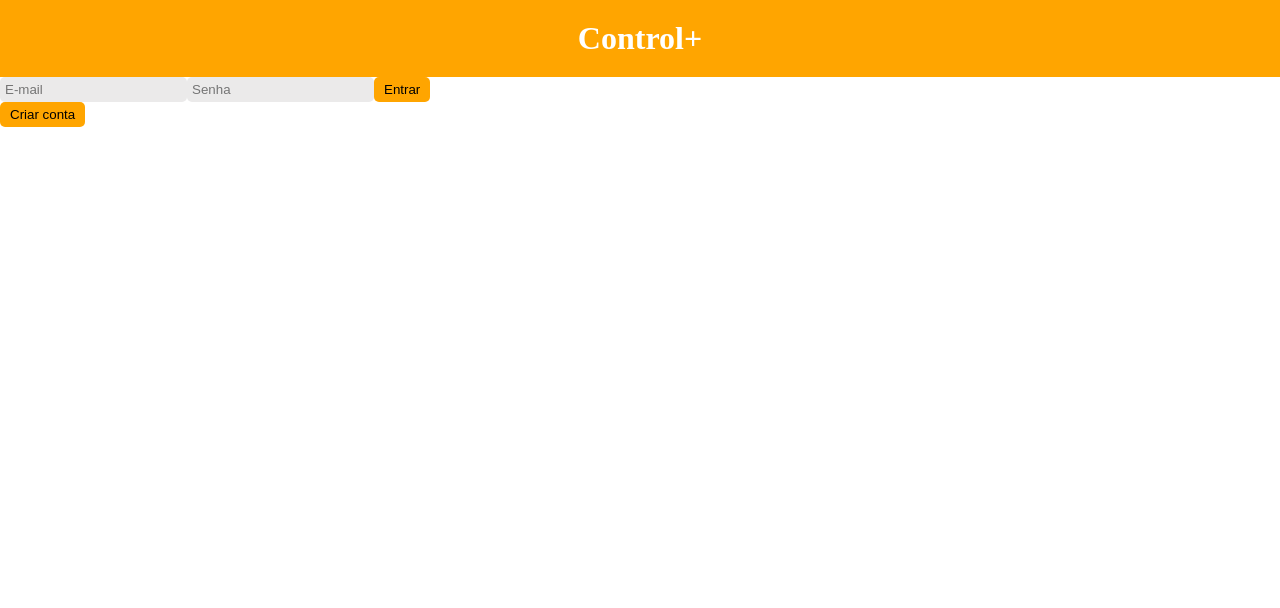
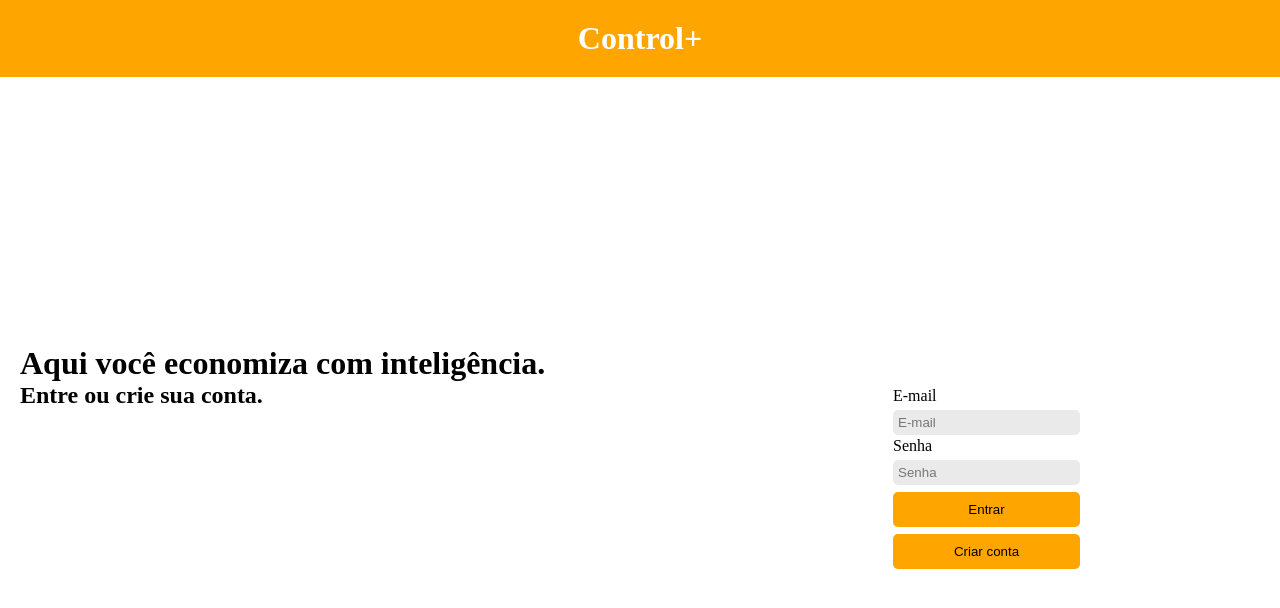
Before and after one commit to joaogpf/gerenciadorDeDespesas, a React (Vite) app in the folder client/gerenciadorDeGastos/: page / in a window 1280 px wide. Shown: the top 608 px of the page. Built offline with nearby package versions, Linux system fonts and the light colour scheme.

Commit message:
estilizando página de login

```diff
--- a/client/gerenciadorDeGastos/src/components/Login.jsx
+++ b/client/gerenciadorDeGastos/src/components/Login.jsx
@@ -1,7 +1,8 @@
 import { useState } from 'react'
 import { React } from 'react'
 import { useNavigate } from 'react-router-dom'
-import '../components/styles/form.css'
+import '../components/styles/login.css'
+import AcessarRegistro from './AcessarRegistro'
 import axios from 'axios'
 
 
@@ -32,16 +33,32 @@ const Login = () => {
     }
 
     return (
-        <form onSubmit={handleLogin}>
+        <div className="pageContainer">
+            <div className="landingContainer">
+                <div className="title">
+                    <h1>Aqui você economiza com inteligência.</h1>
+                    <h2>Entre ou crie sua conta.</h2>
+                </div>
 
-            <div>
-                <input type="email" value={email} placeholder="E-mail" onChange={(e) => setEmail(e.target.value)} required/>
-                <input type="password" value={senha} placeholder="Senha" onChange={(e) => setSenha(e.target.value)} required/>
-                {error && <p>error</p>}
-                <button type="submit">Entrar</button>
             </div>
+            <div className="formContainer">
+                <div className="content">
+                    <form className="loginForm" onSubmit={handleLogin}>
+                            <label htmlFor="">E-mail</label>
+                            <input type="email" value={email} placeholder="E-mail" onChange={(e) => setEmail(e.target.value)} required/>
+                            <label htmlFor="">Senha</label>
+                            <input type="password" value={senha} placeholder="Senha" onChange={(e) => setSenha(e.target.value)} required/>
+                            {error && <p>error</p>}
+                            <button type="submit">Entrar</button>
 
-        </form>
+
+                    </form>
+                    <AcessarRegistro/>
+                </div>
+
+            </div>
+        </div>
+
     )
 }
 
--- /dev/null
+++ b/client/gerenciadorDeGastos/src/components/styles/Login.css
@@ -0,0 +1,73 @@
+.pageContainer {
+    display: flex;
+    height: 100vh;
+    background-image: '../../assets/images/bg.jpg';
+}
+
+.landingContainer{
+    flex: 3;
+    display: flex;
+    flex-direction: column;
+    justify-content: center;
+    padding-left: 20px;
+}
+
+.loginContainer{
+    flex: 1;
+    display: flex;
+    justify-content: center;
+    align-items: center;
+
+}
+
+.loginForm{
+
+    display: flex;
+    flex-direction: column;
+
+
+}
+
+.formContainer {
+    display: flex;
+    flex-direction: column;
+    justify-content: center;
+
+    padding-right: 200px;
+}
+
+.loginForm input {
+    border: 1px black;
+    border-radius: 5px;
+    padding: 5px;
+    background-color: rgb(235, 234, 234);
+    margin-top: 5px;
+
+}
+
+.formContent {
+    display: flex;
+    flex-direction: column;
+}
+
+label {
+    margin-top: 2px;
+}
+.title {
+    padding-bottom: 200px;
+}
+
+button {
+    color: black;
+    background-color: orange;
+    border-radius: 5px;
+    border: none;
+    padding: 10px 10px;
+    transition: 0.5s;
+    margin-top: 7px;
+}
+
+button:hover {
+    background-color: orangered;
+
+}
--- a/client/gerenciadorDeGastos/src/components/styles/Main.css
+++ b/client/gerenciadorDeGastos/src/components/styles/Main.css
@@ -3,3 +3,7 @@
     padding: 0;
     box-sizing: border-box;
 }
+
+button {
+    width: 100%;
+}
--- a/client/gerenciadorDeGastos/src/pages/PageLogin.jsx
+++ b/client/gerenciadorDeGastos/src/pages/PageLogin.jsx
@@ -3,11 +3,11 @@ import Login from "../components/Login";
 import AcessarRegistro from "../components/AcessarRegistro";
 
 const PageLogin = () => {
-
+    localStorage.setItem('token', null)
     return (
         <div>
              <Login/>
-             <AcessarRegistro/>
+
         </div>
 
     )
```
Also changed, not shown: client/gerenciadorDeGastos/src/assets/images/bg.jpg (added).
